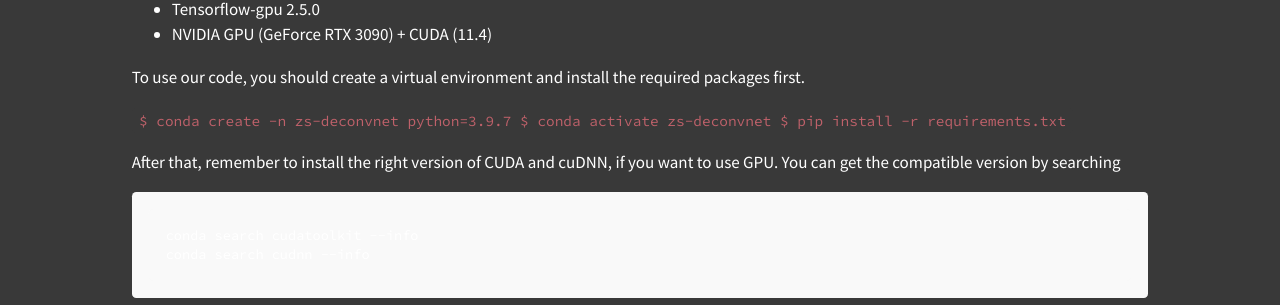
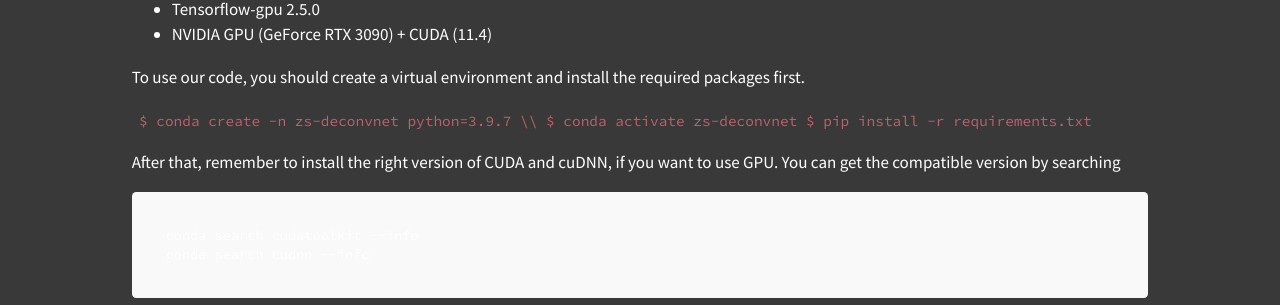
Before and after one commit to TristaZeng/ZS-DeconvNet-page, a Jekyll site: the page built from Tutorial.md, in a window 1280 px wide and 900 px high, scrolled down 1878 px. Shown: the part 149-454 px from the top of the window. Built offline with Jekyll 4.4.1, drawn with Linux system fonts in a browser that asks for light colours.

Commit message:
formula line feed

```diff
--- a/Tutorial.md
+++ b/Tutorial.md
@@ -72,7 +72,7 @@
 To use our code, you should create a virtual environment and install the required packages first.
 
 <code style="background-color:#393939;">
-$ conda create -n zs-deconvnet python=3.9.7
+$ conda create -n zs-deconvnet python=3.9.7 \\
 $ conda activate zs-deconvnet
 $ pip install -r requirements.txt
 </code>
```
Also changed, not shown: Principle.md (+7 -4 lines).
